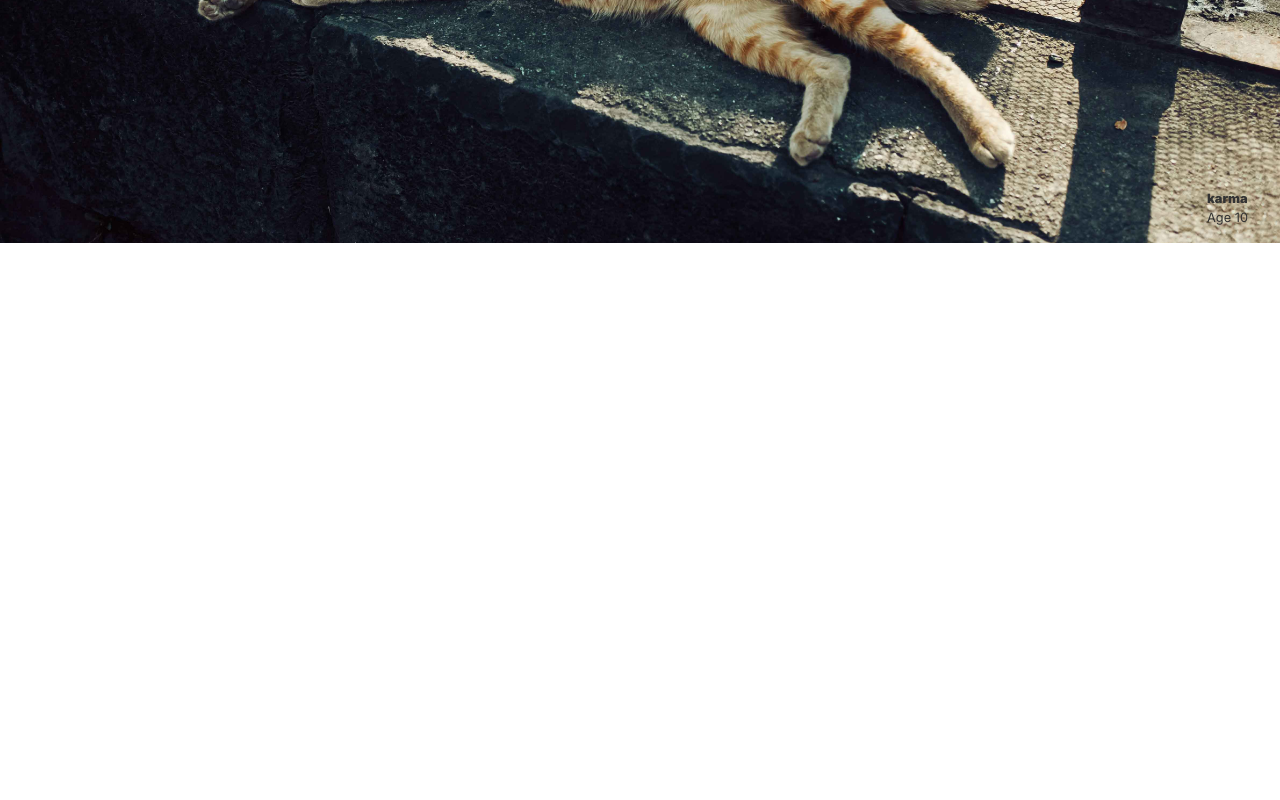
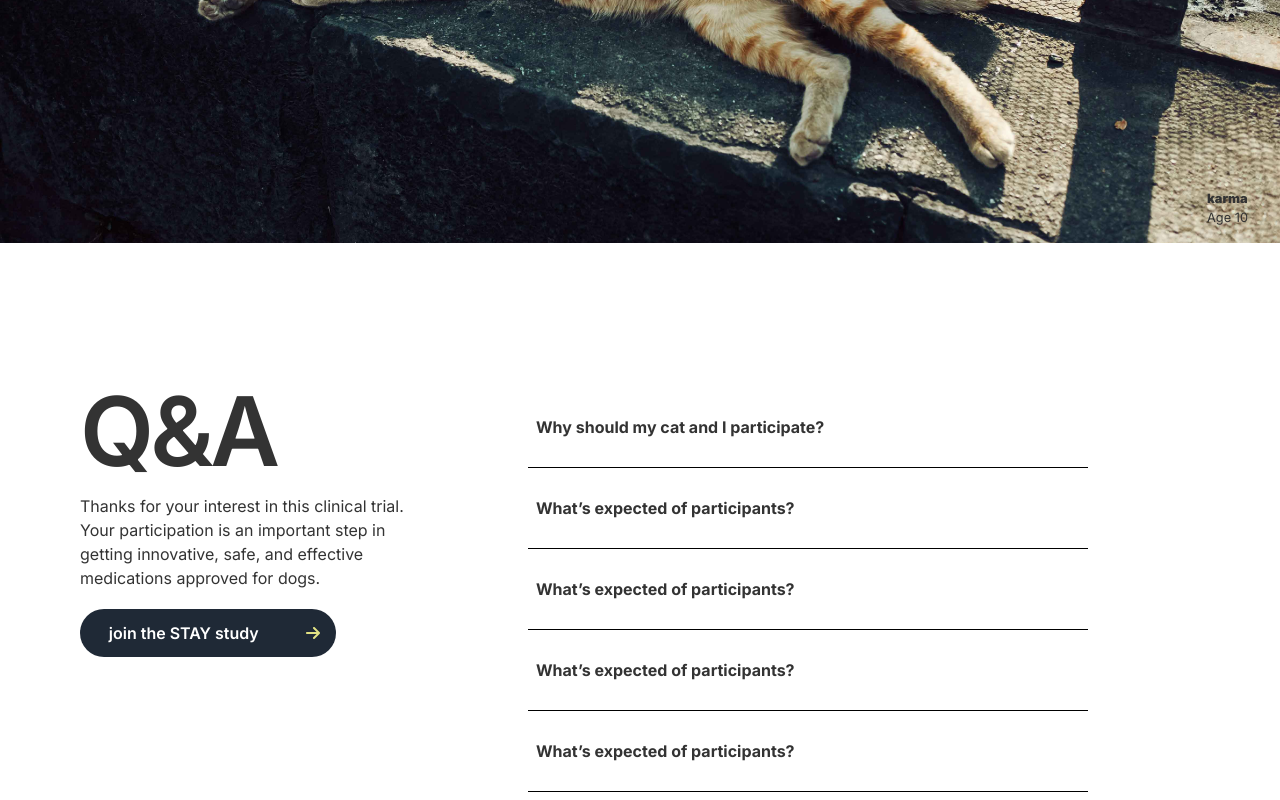
Before and after one commit to BusariAnees/cat-health, a React (Vite) app: page /clinical in a window 1280 px wide. Shown: the part 3181-3981 px from the top of the page. Before the commit the page ends 3424 px from the top, so only its background shows below. Built offline with nearby package versions, Linux system fonts and the light colour scheme; a web font is replaced by a local one.

Commit message:
adding a transition to Q and A

```diff
--- /dev/null
+++ b/src/components/Q&A.jsx
@@ -0,0 +1,92 @@
+import { FontAwesomeIcon } from "@fortawesome/react-fontawesome";
+import { faArrowRight } from "@fortawesome/free-solid-svg-icons";
+
+import { useState } from "react";
+
+
+const faqs = [
+    {
+        question: "Why should my cat and I participate?",
+        answers: [
+            "By participating, you’re contributing to the development of innovative, safe, and effective medications to extend the lifespan of dogs and maintain their quality of life as they age.",
+            "Your dog will receive vet check-ups and study-related lab work at no cost to you for the duration of the study."
+        ]
+    },
+      {
+        question: "What’s expected of participants?",
+        answers: [ "Regular vet visits, providing updates, and ensuring your cat follows the study protocol.",
+]},
+{
+    question: "What’s expected of participants?",
+    answers: [ "Regular vet visits, providing updates, and ensuring your cat follows the study protocol.",
+]},
+{
+    question: "What’s expected of participants?",
+    answers: [ "Regular vet visits, providing updates, and ensuring your cat follows the study protocol.",
+]},
+{
+    question: "What’s expected of participants?",
+    answers: [ "Regular vet visits, providing updates, and ensuring your cat follows the study protocol.",
+]},
+{
+    question: "What’s expected of participants?",
+    answers: [ "Regular vet visits, providing updates, and ensuring your cat follows the study protocol.",
+]},
+{
+    question: "What’s expected of participants?",
+    answers: [ "Regular vet visits, providing updates, and ensuring your cat follows the study protocol.",
+]},
+]
+
+
+export default function Questions () {
+
+    const [openIndex, setOpenIndex] = useState(null);
+
+    const toggle = (index) => {
+        setOpenIndex(openIndex === index ? null : index)
+    }
+
+    return(
+  <>
+      <section className="text-start py-[9rem] px-[5rem]  flex justify-between ">
+          <div className="w-[30%] p-0">
+            <p className=" leading-[5.5rem] text-[6rem] font-semibold tracking-[-.04em]">
+            Q&A
+            </p>
+            <p className="py-[1.2rem]">
+            Thanks for your interest in this clinical trial. <br /> Your participation is an important step in <br /> getting innovative, safe, and effective <br /> medications approved for dogs.
+            </p>
+            <button className="btn-connected btn-clinicals ">
+              <a className="btn-connected-a" href="">
+                {" "}
+                join&nbsp;the&nbsp;STAY&nbsp;study
+              </a>
+              <FontAwesomeIcon className="awesome-icon" icon={faArrowRight} />
+            </button>
+          </div>
+
+          <article className="w-[50%] mx-auto">
+      {faqs.map((faq, index) => (
+        <div key={index} className="border-b border-black py-6">
+          <button
+            onClick={() => toggle(index)}
+            className="text-left w-full font-bold text-[1rem] focus:outline-none hover:text-[rgb(240,117,117)] transition-colors duration-200 px-2 py-1 rounded"
+          >
+            {faq.question}
+          </button>
+          {openIndex === index && (
+              <div className="overflow-hidden transition-all duration-500 mt-2 space-y-2 text-sm text-gray-700 font-medium px-2 py-1">
+              {faq.answers.map((ans, i) => (
+                <p key={i}>{ans}</p>
+              ))}
+            </div>
+          )}
+        </div>
+      ))}
+    </article>
+        </section>
+
+  </>
+    )
+}
--- a/src/pages/clinicals.jsx
+++ b/src/pages/clinicals.jsx
@@ -1,5 +1,6 @@
 import Header from "../header";
 import Map from "../components/map.jsx";
+import Questions from "../components/Q&A";
 
 import { FontAwesomeIcon } from "@fortawesome/react-fontawesome";
 import { faArrowRight } from "@fortawesome/free-solid-svg-icons";
@@ -101,7 +102,7 @@ export default function Clinicals() {
                     className="h-[1.2rem] text-black"
                   />{" "}
                   <p className="font-[500] text-[0.9rem]">
-                    Advance science for dogs everywhere
+                    Advance science for cats everywhere
                   </p>
                 </div>
               </ul>
@@ -167,6 +168,8 @@ export default function Clinicals() {
             <p className="cat-age"> Age 10</p>
           </div>
         </div>
+
+        <Questions/>
       </section>
     </>
   );
```
